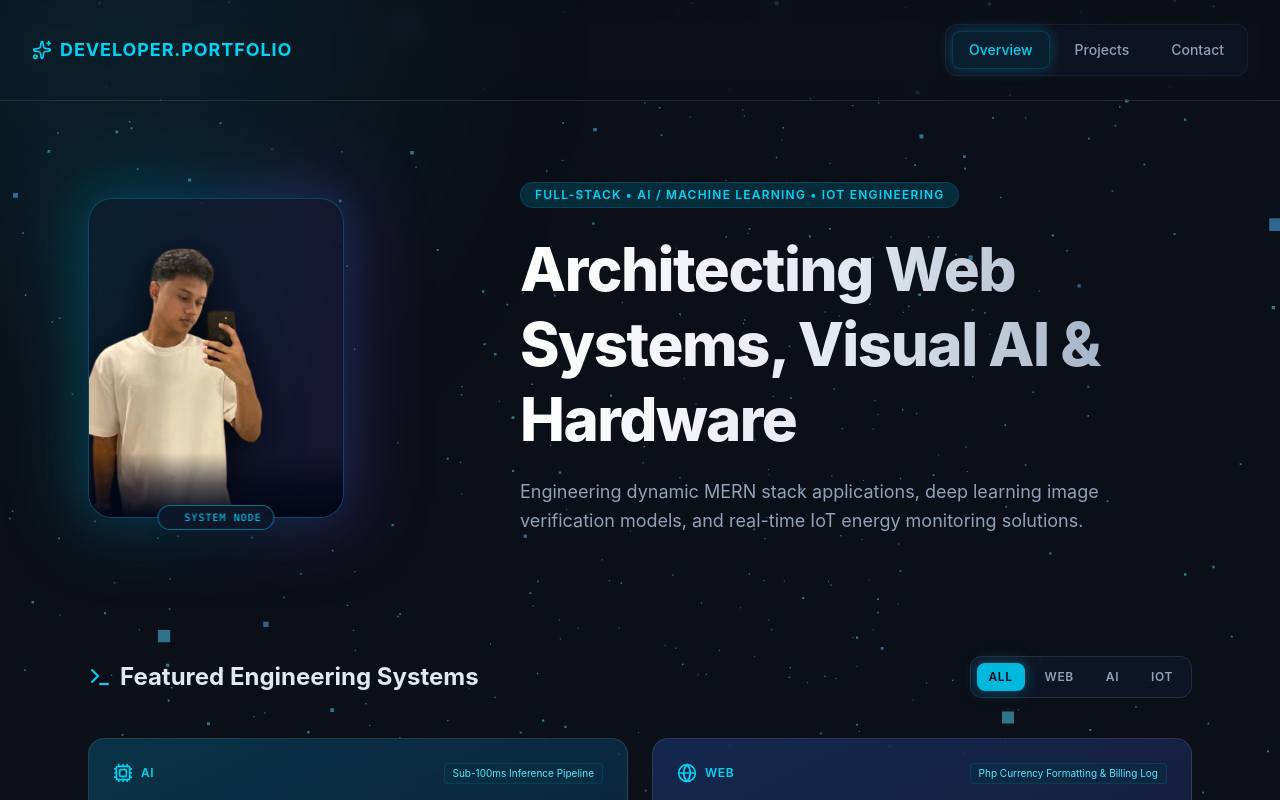
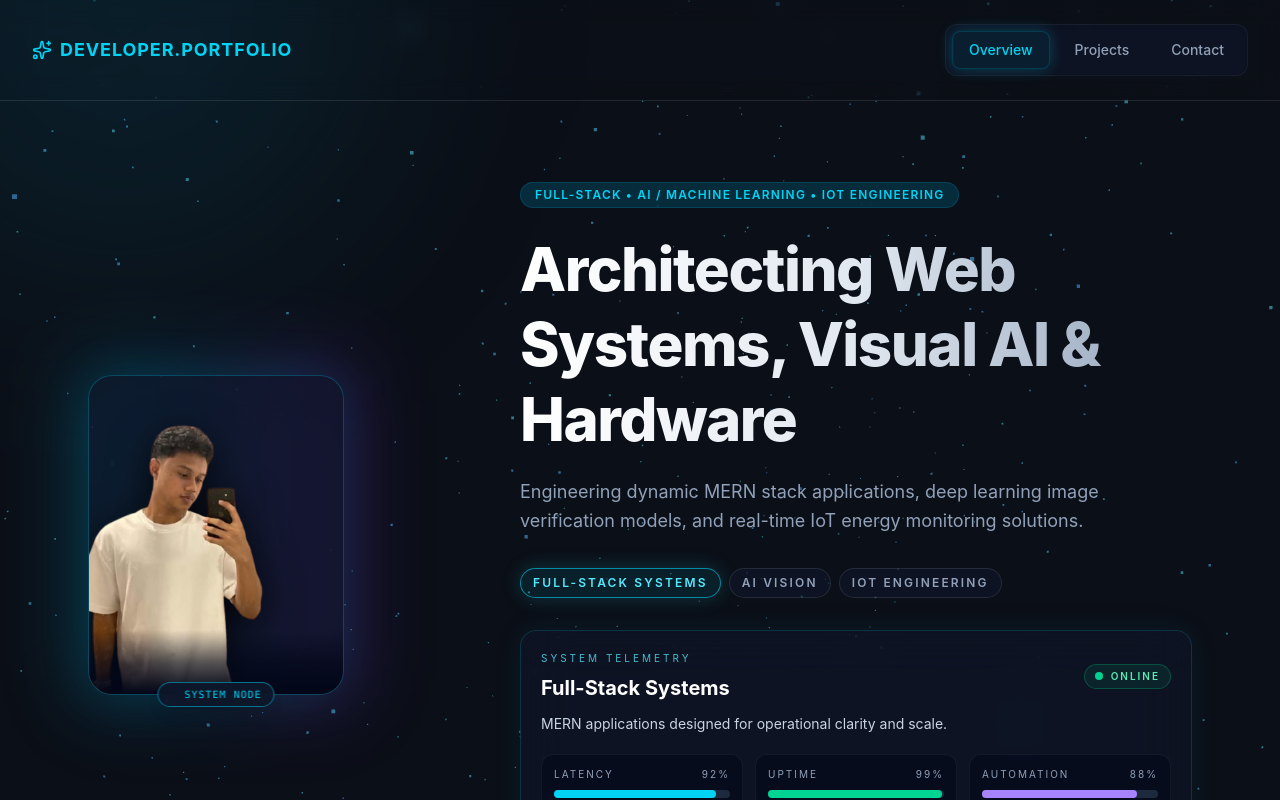
Before and after one commit to justin20-05/portfolio, a React app in the folder frontend/: page / in a window 1280 px wide. Shown: the top 800 px of the page. Built offline with nearby package versions, Linux system fonts and the light colour scheme; the HTML template or start-up script is replaced by a standard one.

Commit message:
added System telemetry

```diff
--- a/frontend/src/App.jsx
+++ b/frontend/src/App.jsx
@@ -68,6 +68,42 @@ const projects = [
       solution: 'Unified visual interface with real-time tracking, notification engine, and transactional history.',
       architecture: 'React frontend with heavy use of context API; Node.js backend for transaction ledger.'
     }
+  }
+];
+
+const focusAreas = [
+  {
+    id: 'web',
+    label: 'Full-Stack Systems',
+    summary: 'MERN applications designed for operational clarity and scale.',
+    metrics: [
+      { label: 'Latency', value: 92, tone: 'bg-cyan-400' },
+      { label: 'Uptime', value: 99, tone: 'bg-emerald-400' },
+      { label: 'Automation', value: 88, tone: 'bg-violet-400' }
+    ],
+    stat: '8+ web platforms shipped'
+  },
+  {
+    id: 'ai',
+    label: 'AI Vision',
+    summary: 'Neural inference pipelines tuned for live image verification.',
+    metrics: [
+      { label: 'Accuracy', value: 96, tone: 'bg-cyan-400' },
+      { label: 'Speed', value: 94, tone: 'bg-blue-400' },
+      { label: 'Insight', value: 91, tone: 'bg-indigo-400' }
+    ],
+    stat: 'Sub-100ms response window'
+  },
+  {
+    id: 'iot',
+    label: 'IoT Engineering',
+    summary: 'Device telemetry and dashboards for real-time operational insight.',
+    metrics: [
+      { label: 'Sensors', value: 90, tone: 'bg-green-400' },
+      { label: 'Sync', value: 93, tone: 'bg-cyan-400' },
+      { label: 'Analytics', value: 89, tone: 'bg-teal-400' }
+    ],
+    stat: 'Live hardware-to-web monitoring'
   }
 ];
 
@@ -144,6 +180,7 @@ export default function App() {
   const [activeSection, setActiveSection] = useState('overview');
   const [filter, setFilter] = useState('all');
   const [selectedProject, setSelectedProject] = useState(null);
+  const [selectedFocus, setSelectedFocus] = useState('web');
 
   // Automatically update active nav highlight on scroll
   useEffect(() => {
@@ -172,6 +209,8 @@ export default function App() {
   const filteredProjects = filter === 'all'
     ? projects
     : projects.filter(p => p.category === filter);
+
+  const activeFocus = focusAreas.find((area) => area.id === selectedFocus) || focusAreas[0];
 
   const navItemBase = "px-4 py-2 rounded-lg text-sm font-medium transition-all cursor-pointer border inline-block";
   const navItemInactive = "text-slate-400 hover:text-cyan-400 hover:bg-cyan-950/20 border-transparent";
@@ -272,6 +311,60 @@ export default function App() {
             <p className="mt-5 text-slate-400 text-base md:text-lg leading-relaxed">
               Engineering dynamic MERN stack applications, deep learning image verification models, and real-time IoT energy monitoring solutions.
             </p>
+
+            <div className="mt-8 flex flex-wrap justify-center md:justify-start gap-2">
+              {focusAreas.map((area) => (
+                <button
+                  key={area.id}
+                  type="button"
+                  onClick={() => setSelectedFocus(area.id)}
+                  className={`px-3 py-1.5 rounded-full border text-xs font-semibold uppercase tracking-[0.18em] transition-all ${
+                    selectedFocus === area.id
+                      ? 'border-cyan-400/60 bg-cyan-500/10 text-cyan-300 shadow-[0_0_20px_rgba(34,211,238,0.2)]'
+                      : 'border-white/10 bg-slate-900/60 text-slate-400 hover:border-cyan-500/40 hover:text-cyan-300'
+                  }`}
+                >
+                  {area.label}
+                </button>
+              ))}
+            </div>
+
+            <div className="mt-8 rounded-2xl border border-cyan-500/20 bg-slate-900/60 p-5 backdrop-blur-xl shadow-[0_0_30px_rgba(6,182,212,0.08)]">
+              <div className="flex items-center justify-between gap-3">
+                <div>
+                  <p className="text-[10px] uppercase tracking-[0.3em] text-cyan-300/80">System telemetry</p>
+                  <h2 className="mt-2 text-xl font-bold text-white">{activeFocus.label}</h2>
+                </div>
+                <div className="flex items-center gap-2 rounded-full border border-emerald-500/30 bg-emerald-500/10 px-2.5 py-1 text-[10px] font-semibold uppercase tracking-[0.2em] text-emerald-300">
+                  <span className="h-2 w-2 rounded-full bg-emerald-400 animate-pulse" />
+                  Online
+                </div>
+              </div>
+
+              <p className="mt-3 text-sm text-slate-300">{activeFocus.summary}</p>
+
+              <div className="mt-5 grid grid-cols-3 gap-3">
+                {activeFocus.metrics.map((metric) => (
+                  <div key={metric.label} className="rounded-xl border border-white/5 bg-slate-950/40 p-3">
+                    <div className="mb-2 flex items-center justify-between text-[10px] uppercase tracking-[0.2em] text-slate-400">
+                      <span>{metric.label}</span>
+                      <span>{metric.value}%</span>
+                    </div>
+                    <div className="h-2 w-full rounded-full bg-slate-800">
+                      <div
+                        className={`${metric.tone} h-2 rounded-full`}
+                        style={{ width: `${metric.value}%` }}
+                      />
+                    </div>
+                  </div>
+                ))}
+              </div>
+
+              <div className="mt-5 flex items-center justify-between rounded-xl border border-white/5 bg-slate-950/40 px-3 py-2 text-sm text-slate-300">
+                <span className="text-slate-400">Current focus</span>
+                <span className="font-semibold text-cyan-300">{activeFocus.stat}</span>
+              </div>
+            </div>
           </div>
         </motion.div>
       </section>
```
